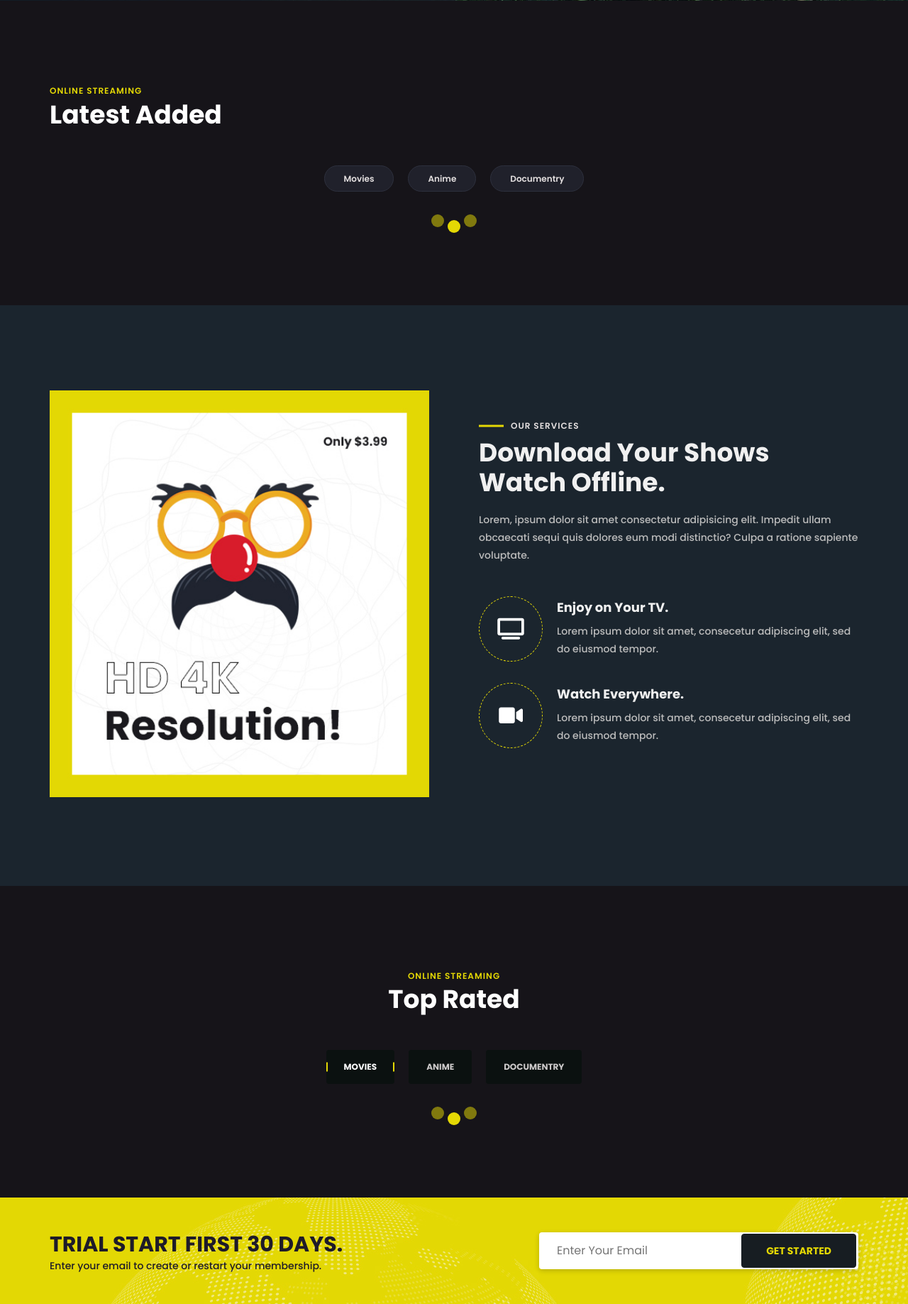
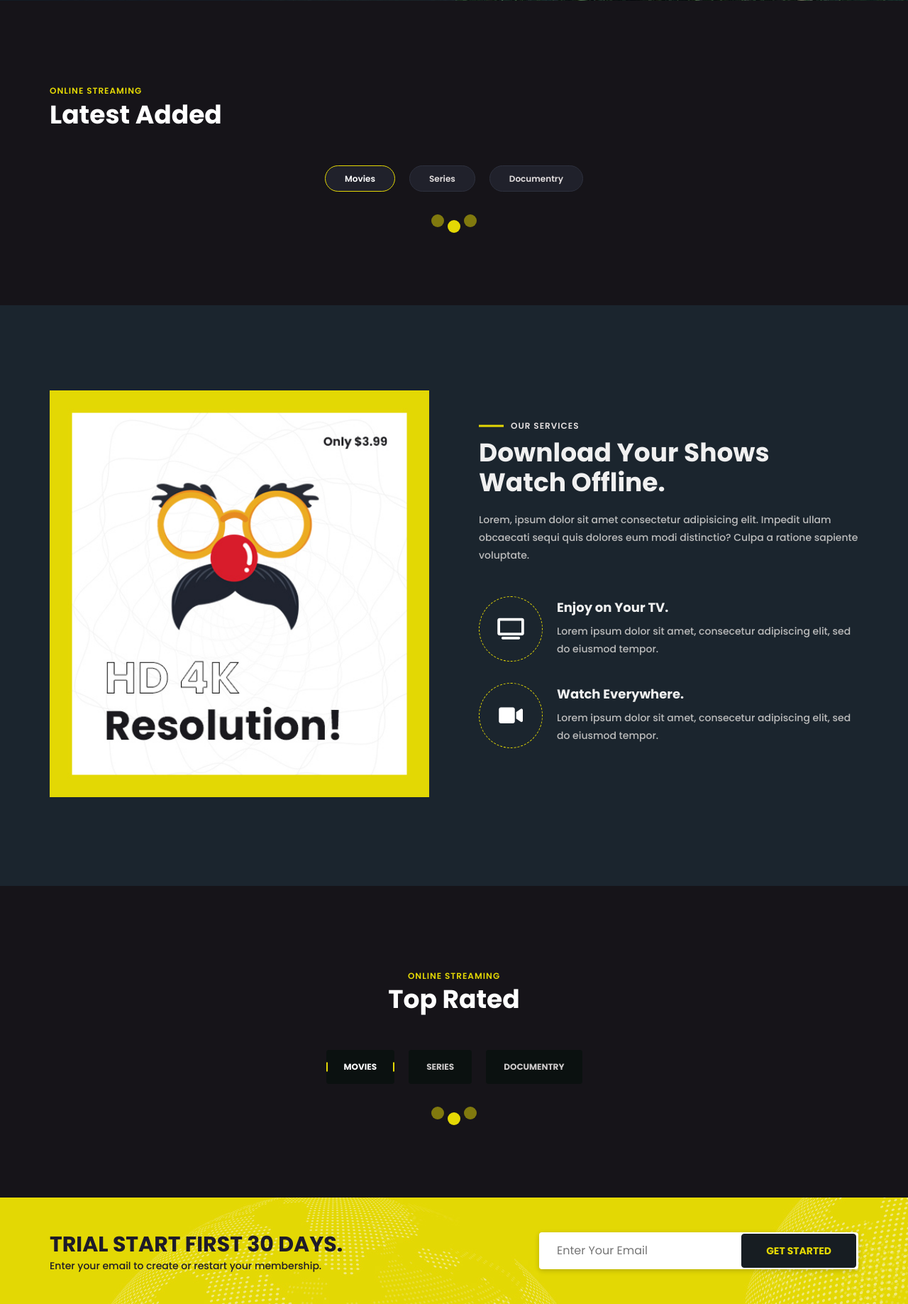
Before and after one commit to abdoshbr3322/Movflx, a PHP site: page / in a window 1280 px wide. Shown: the part 668-2505 px from the top of the page at 71% size. Run offline with PHP 8.4, Linux system fonts and the light colour scheme.

Commit message:
Finished The Home Page

```diff
--- a/css/styles.css
+++ b/css/styles.css
@@ -494,7 +494,6 @@ header .lang select option {
 .movies .box .image img {
   width: 100%;
   object-fit: cover;
-
 }
 .movies .box .image .box-overlay {
   position: absolute;
@@ -505,7 +504,7 @@ header .lang select option {
   background-image: linear-gradient(
     to bottom,
     transparent,
-    rgba(22, 11, 11, 0.76) 65%
+    rgba(2, 1, 1, 0.76) 65%
   );
   opacity: 0;
   transition: var(--secondary-transition);
--- a/index.html
+++ b/index.html
@@ -116,8 +116,8 @@
         <h2>Latest Added</h2>
       </div>
       <div class="categories">
-        <button class="catg" data-catg="movies">Movies</button>
-        <button class="catg" data-catg="anime">Anime</button>
+        <button class="catg active" data-catg="movies">Movies</button>
+        <button class="catg" data-catg="series">Series</button>
         <button class="catg" data-catg="documentry">Documentry</button>
       </div>
       <div class="content">
@@ -175,7 +175,7 @@
       </div>
       <div class="categories">
         <button class="catg active" data-catg="movies">Movies</button>
-        <button class="catg" data-catg="anime">Anime</button>
+        <button class="catg" data-catg="series">Series</button>
         <button class="catg" data-catg="documentry">Documentry</button>
       </div>
       <div class="content">
--- a/js/get_data.js
+++ b/js/get_data.js
@@ -85,7 +85,7 @@ function resizeImgs() {
 
   function getImageSize(index, image) {
     let $img = $(image);
-    let load = setInterval(resize, 1);
+    let load = setInterval(resize, 30);
     function resize() {
       let h = $img.height();
       if (h > 0) {
```
